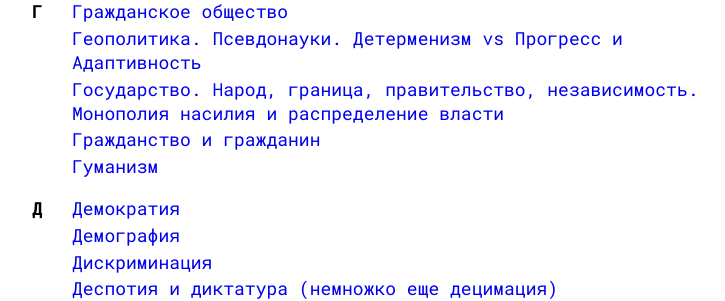
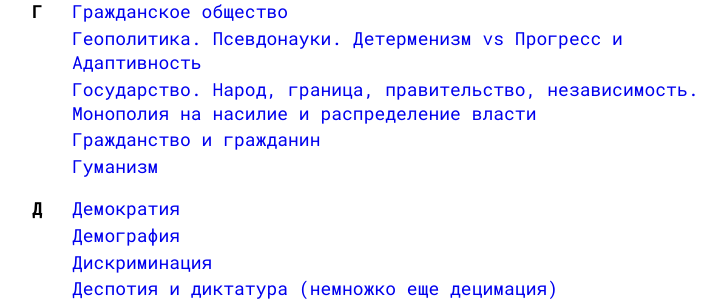
Before and after one commit to deazbuka/deazbuka.github.io, a Jekyll site: the page built from docs/index.markdown, in a window 1280 px wide and 900 px high, scrolled down 340 px. Shown: the part 183-484 px from the top of the window, without its empty margins (248-973 px from the left). Built offline with Jekyll 4.4.1, drawn with Linux system fonts in a browser that asks for light colours; our own code applies the rules of GitHub Pages for plain Markdown files; some of the changed text lies outside the part shown.

Commit message:
Монополия на насилие + Полуспецвыпуск

```diff
--- a/azbuka.json
+++ b/azbuka.json
@@ -57,7 +57,7 @@
     {
       "videoId": "GWz3RphgTQc",
       "t": 1020,
-      "word": "Государство. Народ, граница, правительство, независимость. Монополия насилия и распределение власти"
+      "word": "Государство. Народ, граница, правительство, независимость. Монополия на насилие и распределение власти"
     },
     {
       "videoId": "W3YyYMMlun4",
@@ -437,7 +437,7 @@
     },
     {
       "videoId": "o8cwOGhgNuk",
-      "text": "Полу-спецвыпуск с большой рубрикой «Отцы», посвящённой нобелевским лауреатам. 15 октябрь 2019 г."
+      "text": "Полуспецвыпуск с большой рубрикой «Отцы», посвящённой нобелевским лауреатам. 15 октябрь 2019 г."
     },
     {
       "videoId": "2MfI_kcKQ0o",
--- a/docs/index.markdown
+++ b/docs/index.markdown
@@ -33,7 +33,7 @@ layout: main
 
 - [Гражданское общество](https://www.youtube.com/watch?v=y6PHwCVR00I&list=PLYdsjx7Rg7k5aFd5fpHdxQO_5kUc9Y5ex&t=1061)
 - [Геополитика. Псевдонауки. Детерменизм vs Прогресс и Адаптивность](https://www.youtube.com/watch?v=E-aBxlED_mA&list=PLYdsjx7Rg7k5aFd5fpHdxQO_5kUc9Y5ex&t=997)
-- [Государство. Народ, граница, правительство, независимость. Монополия насилия и распределение власти](https://www.youtube.com/watch?v=GWz3RphgTQc&list=PLYdsjx7Rg7k5aFd5fpHdxQO_5kUc9Y5ex&t=1020)
+- [Государство. Народ, граница, правительство, независимость. Монополия на насилие и распределение власти](https://www.youtube.com/watch?v=GWz3RphgTQc&list=PLYdsjx7Rg7k5aFd5fpHdxQO_5kUc9Y5ex&t=1020)
 - [Гражданство и гражданин](https://www.youtube.com/watch?v=W3YyYMMlun4&list=PLYdsjx7Rg7k5aFd5fpHdxQO_5kUc9Y5ex&t=910)
 - [Гуманизм](https://www.youtube.com/watch?v=tXoOoAbLhOc&list=PLYdsjx7Rg7k5aFd5fpHdxQO_5kUc9Y5ex&t=1397)
 
```
Also changed, not shown: other parts of docs/index.markdown (+1 -1 lines).
